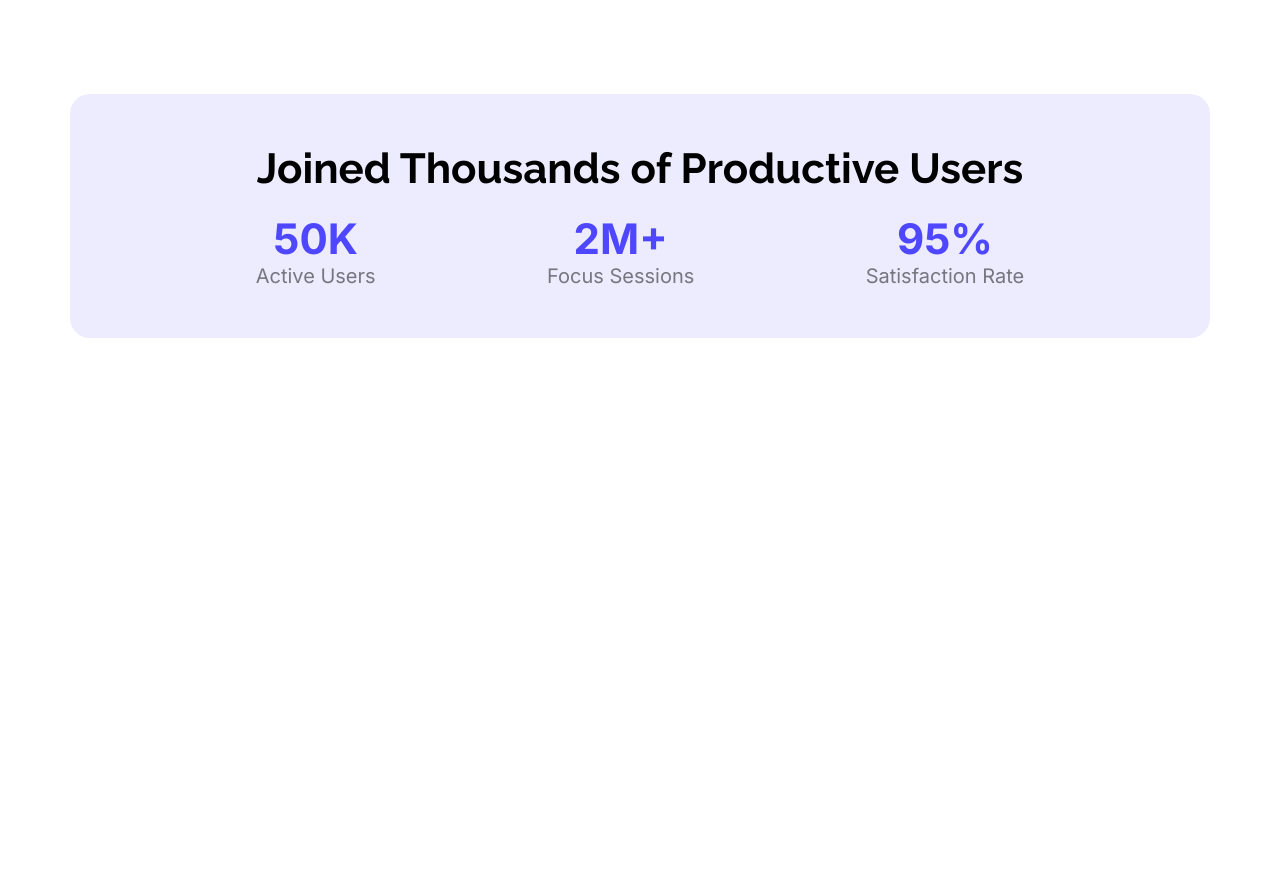
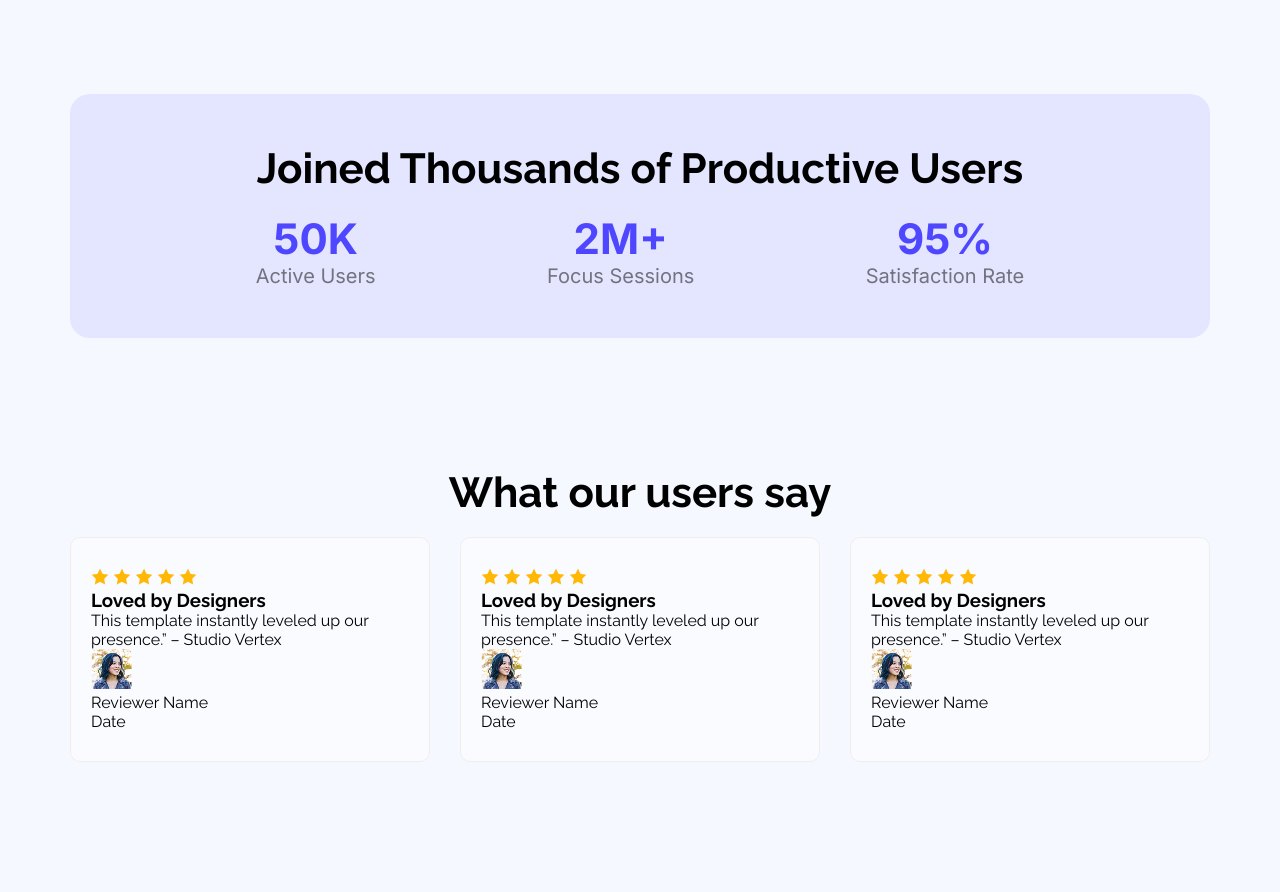
Before and after one commit to Sonia-Shurmi/sonia-assignment-one, a plain HTML site: page index.html in a window 1280 px wide. Shown: the part 1234-2126 px from the top of the page. Before the commit the page ends 1572 px from the top, so only its background shows below. Drawn offline with Linux system fonts and the light colour scheme.

Commit message:
Client area done

```diff
--- a/index.html
+++ b/index.html
@@ -61,6 +61,68 @@
 
             </div>
         </section>
+        <!-- Clients Area -->
+         <section class="clients-area">
+            <div class="container">
+                <h2 class="section-title text-center">What our users say</h2>
+                <div class="clients">
+                    <div class="client">
+                        <div class="stars">
+                            <img src="assets/icon-star.png" alt="">
+                            <img src="assets/icon-star.png" alt="">
+                            <img src="assets/icon-star.png" alt="">
+                            <img src="assets/icon-star.png" alt="">
+                            <img src="assets/icon-star.png" alt="">
+                        </div>
+                        <h3 class="title">Loved by Designers</h3>
+                        <p class="desc">This template instantly leveled up our presence.” – Studio Vertex</p>
+                        <div class="client-bio">
+                            <img src="assets/avatar.png" alt="">
+                            <div>
+                                <p class="name">Reviewer Name</p>
+                                <span class="date">Date</span>
+                            </div>
+                        </div>
+                    </div>
+                    <div class="client">
+                        <div class="stars">
+                            <img src="assets/icon-star.png" alt="">
+                            <img src="assets/icon-star.png" alt="">
+                            <img src="assets/icon-star.png" alt="">
+                            <img src="assets/icon-star.png" alt="">
+                            <img src="assets/icon-star.png" alt="">
+                        </div>
+                        <h3 class="title">Loved by Designers</h3>
+                        <p class="desc">This template instantly leveled up our presence.” – Studio Vertex</p>
+                        <div class="client-bio">
+                            <img src="assets/avatar.png" alt="">
+                            <div>
+                                <p class="name">Reviewer Name</p>
+                                <span class="date">Date</span>
+                            </div>
+                        </div>
+                    </div>
+                    <div class="client">
+                        <div class="stars">
+                            <img src="assets/icon-star.png" alt="">
+                            <img src="assets/icon-star.png" alt="">
+                            <img src="assets/icon-star.png" alt="">
+                            <img src="assets/icon-star.png" alt="">
+                            <img src="assets/icon-star.png" alt="">
+                        </div>
+                        <h3 class="title">Loved by Designers</h3>
+                        <p class="desc">This template instantly leveled up our presence.” – Studio Vertex</p>
+                        <div class="client-bio">
+                            <img src="assets/avatar.png" alt="">
+                            <div>
+                                <p class="name">Reviewer Name</p>
+                                <span class="date">Date</span>
+                            </div>
+                        </div>
+                    </div>
+                </div>
+            </div>
+         </section>
     </main>
     <footer></footer>
 </body>
--- a/styles/style.css
+++ b/styles/style.css
@@ -17,8 +17,11 @@
   }
   body{
     margin: 0;
+    background: #F5F8FF;
   }
-
+ .text-center{
+    text-align: center;
+ }
   .container{
     max-width: 1140px;
     margin: 0 auto;
@@ -117,3 +120,17 @@ a{
     font-weight: normal;
     color: rgba(0, 0, 0, 0.5);
   }
+  /* clients area */
+  .clients-area{
+    padding: 130px 0;
+  }
+  .clients{
+    display: flex;
+    gap:30px;
+  }
+  .client{
+    background: rgba(255,255,255,0.5);
+    border: 1px solid #F2EDED;
+    padding: 30px 20px;
+    border-radius: 10px;
+  }
```
